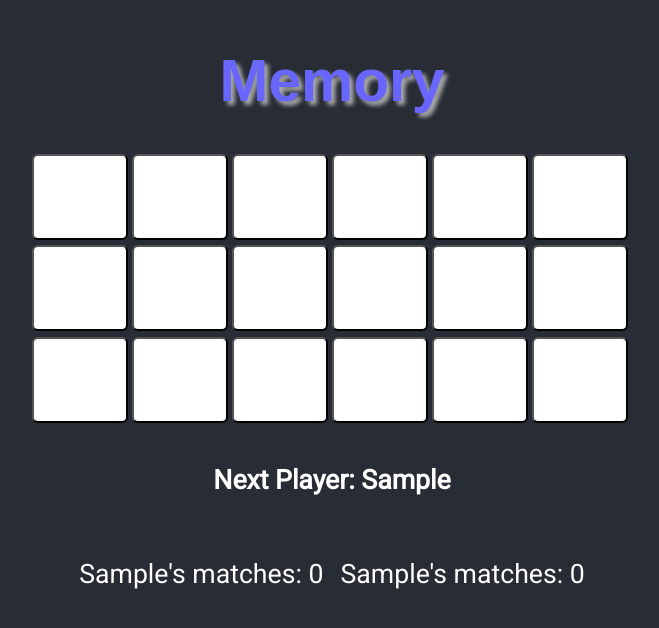
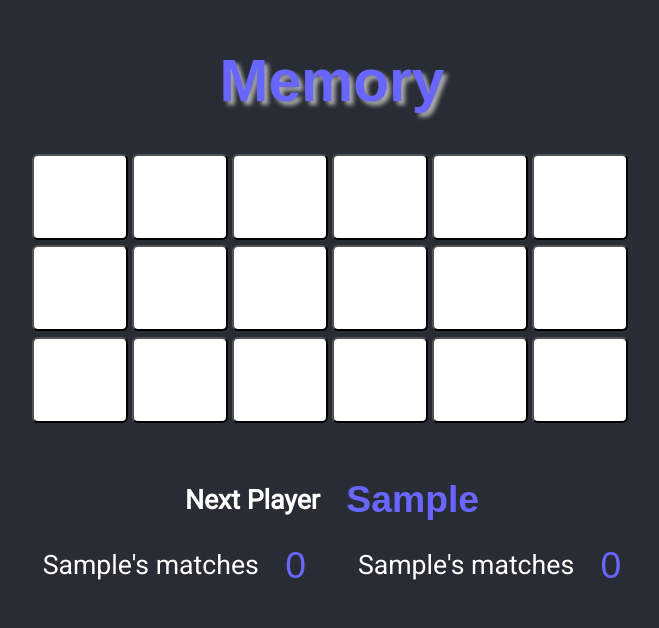
Before and after one commit to piper88/memory-react, a React app: page / in a window 1280 px wide. Both pictures are taken after typing "Sample", "Sample" into the empty fields and a click on the button "Begin Game!". Shown: the whole page, without its empty margins (308-967 px from the left). Built offline with nearby package versions, Linux system fonts and the light colour scheme; a web font is replaced by a local one.

Commit message:
styling for game info component

```diff
--- a/src/components/Game/Game.js
+++ b/src/components/Game/Game.js
@@ -34,6 +34,7 @@ const Game = () => {
   const [squaresClickedDuringTurn, setSquaresClickedDuringTurn] = useState([])
   const [disableClick, setDisableClick] = useState(false);
   const [winner, setWinner] = useState(false);
+
 
   const setPlayerNames = (playerAName, playerBName) => {
     setPlayerA({...playerA, name: playerAName});
--- a/src/components/GameInfo/GameInfo.js
+++ b/src/components/GameInfo/GameInfo.js
@@ -6,14 +6,28 @@ const GameInfo = props => {
   // const beginGame = props.gameSquares.length > 0 ? null : <button onClick = {props.fillSquares}>Begin Game</button>;
 
 // {beginGame}
+
+// <p>{`${props.playerA.name}'s matches: ${props.playerA.matches}`}</p>
   return (
     <div className='game-info' data-test="GameInfo Component">
 
-      <h4>{`Next Player: ${props.whichPlayer}`}</h4>
+      <div className='which-player'>
+        <h4>Next Player    </h4>
+        <h4 className='next-player'>{props.whichPlayer}</h4>
+      </div>
 
-      <div className='matches'>
-        <p>{`${props.playerA.name}'s matches: ${props.playerA.matches}`}</p>
-        <p>{`${props.playerB.name}'s matches: ${props.playerB.matches}`}</p>
+      <div className='name-and-matches'>
+
+        <div className='wrap-player'>
+          <p className='player-name'>{`${props.playerA.name}'s matches`}    </p>
+          <p className='player-matches'>{props.playerA.matches}     </p>
+        </div>
+
+        <div className='wrap-player'>
+          <p className='player-name'>{`${props.playerB.name}'s matches`}    </p>
+          <p className='player-matches'>{props.playerB.matches}</p>
+        </div>
+
       </div>
     </div>
     )
--- a/src/components/GameInfo/gameinfo.scss
+++ b/src/components/GameInfo/gameinfo.scss
@@ -2,16 +2,49 @@
   display: flex;
   flex-direction: column;
   align-items: center;
+  justify-content: flex-start;
   color: white;
   font-family: 'Roboto';
   font-size: 20pt;
   width: 100%;
+  white-space: pre;
+
+  // @media only screen and (max-width: 500px) {
+  //
+  //   .player-matches {
+  //     white-space: normal;
+  //   }
+  //   .name-and-matches {
+  //     display: flex;
+  //     flex-direction: column;
+  //     justify-content: center;
+  //     align-items: center;
+  //     flex-wrap: wrap;
+  //     height: 30%;
+  //   }
+  // }
+
+  .which-player, .name-and-matches {
+    display: flex;
+    flex-direction: row;
+    justify-content: center;
+    align-items: center;
+    flex-wrap: wrap;
+    height: 30%;
+  }
+
+  .wrap-player {
+    display: flex;
+    flex-direction: row;
+    align-items: center;
+  }
 
 
-  .matches {
-    display: flex;
-    flex-direction: row;
-    justify-content: space-between;
-    width: 40%;
+  .next-player, .player-matches {
+    font-family: 'Potta One', sans-serif;
+    font-size: 28pt;
+    color: #6966ff;
   }
+
+
 }
```
